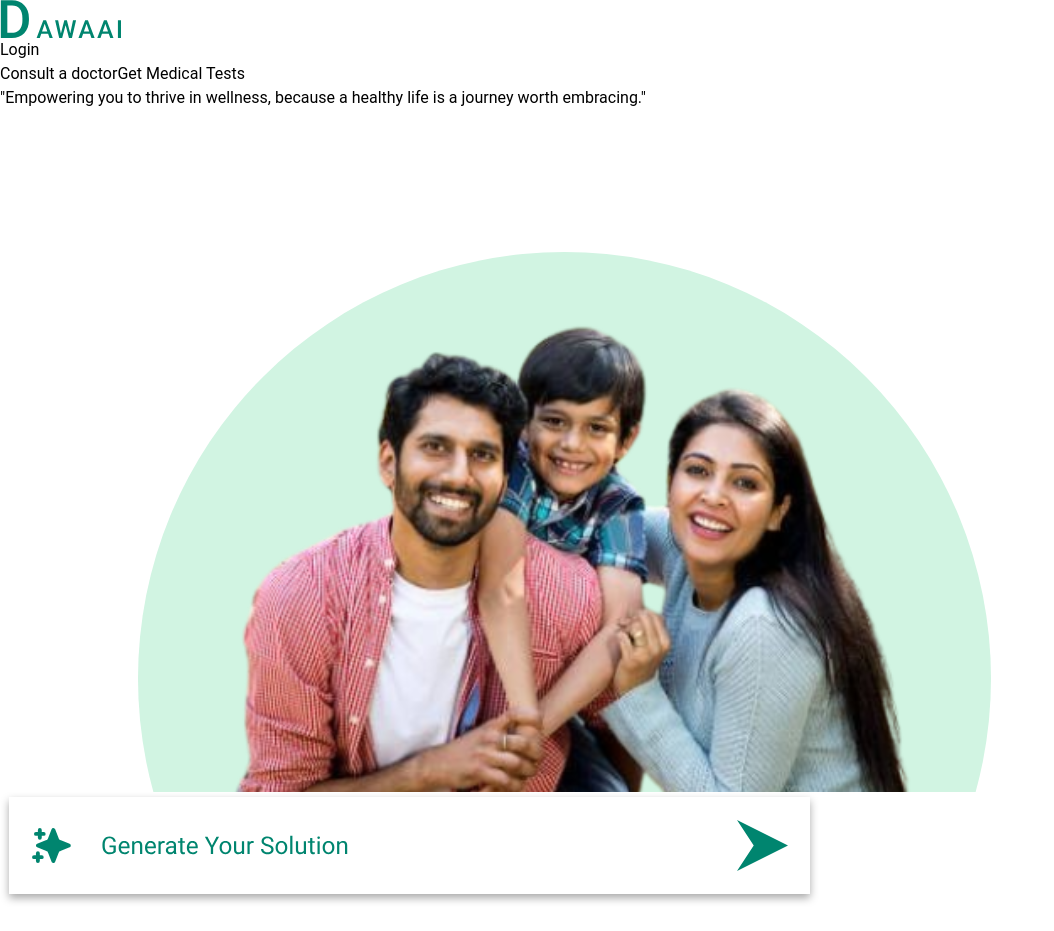
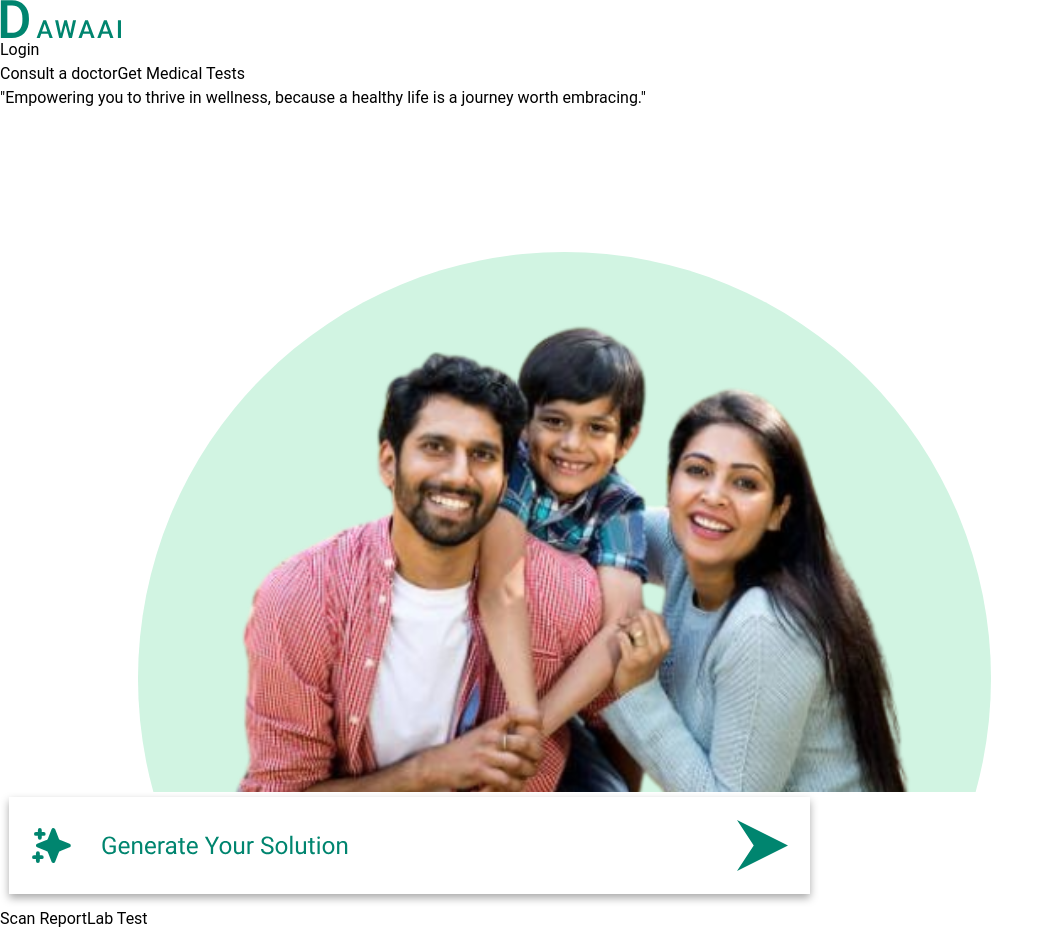
Before and after one commit to hardik-malani/Dawaai, a React (Vite) app: page / in a window 1280 px wide. Shown: the whole page, without its empty margins (0-1054 px from the left). Before the commit the page ends 907 px from the top, so only its background shows below. Built offline with nearby package versions, Linux system fonts and the light colour scheme.

Commit message:
home-page-completed

```diff
--- a/src/components/Navbar.jsx
+++ b/src/components/Navbar.jsx
@@ -3,7 +3,7 @@ import React from 'react'
 export default function Navbar() {
   return (
     <div className='w-[70%] bg-white flex justify-between items-center mx-auto px-10 py-2 absolute top-10 left-[15%] rounded-xl'>
-        <img src="/logo.svg" alt="logo" className='h-[40px]' />
+        <img src="/logo.svg" alt="logo" className='h-[38px]' />
         <button className='text-[#00856F] font-semibold text-[20px] border-[1px] border-[#00856F] px-7 py-2 rounded-xl hover:bg-[#00856F] hover:text-white'>Login</button>
     </div>
   )
--- a/src/pages/Home.jsx
+++ b/src/pages/Home.jsx
@@ -3,13 +3,13 @@ import Navbar from "../components/Navbar";
 
 export default function Home() {
   return (
-    <div className="bg-[#B1D7D0] h-screen w-screen flex flex-col">
+    <div className="bg-[#E1F9F5] h-screen w-screen flex flex-col">
       <Navbar />
       <div className="text-[#00856F] mx-10 flex gap-6 relative top-32 left-[75%] font-semibold">
         <span className="hover:text-[#559c90]">Consult a doctor</span>
         <span className="hover:text-[#559c90]">Get Medical Tests</span>
       </div>
-      <div className="w-[35%] text-3xl lg:text-4xl text-[#00856F] relative top-[35%] left-[15%] font-semibold">
+      <div className="w-[40%] text-3xl lg:text-4xl text-[#00856F] relative top-[27%] left-[15%] font-semibold">
         <span>
           "Empowering you to thrive in wellness, because a healthy life is a
           journey worth embracing."
@@ -23,9 +23,15 @@ export default function Home() {
         />
         <img
           src="home/generate.svg"
-          className="w-[30%] absolute bottom-28 left-[15%] hover:shadow-xl"
+          className="w-[30%] absolute bottom-32 left-[15%] hover:shadow-xl"
           alt="generate"
         />
+        <button className="w-[10%] absolute bottom-14 left-[15%] p-3 text-[#00856F] font-semibold bg-[#B1D7D0] hover:bg-[#99d7cb] rounded-[10px]">
+          Scan Report
+        </button>
+        <button className="w-[10%] absolute bottom-14 left-[30%] p-3 text-[#00856F] font-semibold bg-[#B1D7D0] hover:bg-[#99d7cb] rounded-[10px]">
+          Lab Test
+        </button>
       </div>
     </div>
   );
```
